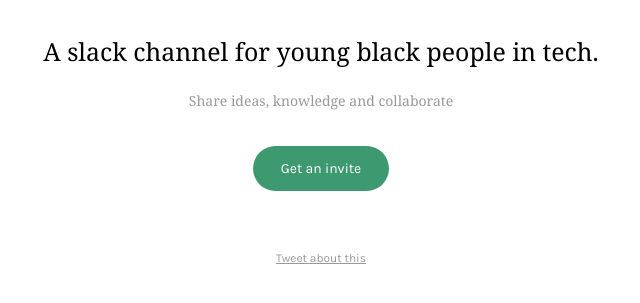
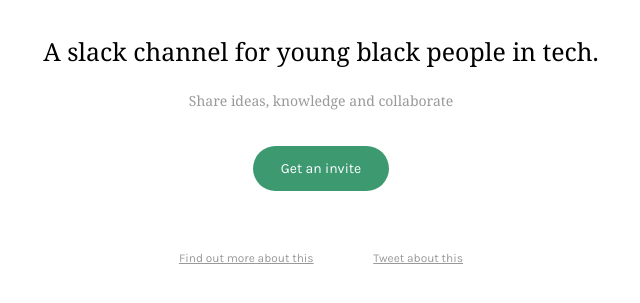
Before and after one commit to ybtl/ybtl.github.io, a plain HTML site: page index.html in a window 1280 px wide. Shown: the part 289-592 px from the top of the page, without its empty margins (319-959 px from the left). Drawn offline with Linux system fonts and the light colour scheme.

Commit message:
Added about link to footer

```diff
--- a/index.html
+++ b/index.html
@@ -34,6 +34,7 @@
       </section>
 
     <footer class="tc mtx">
+      <a href="/about.html" class="karla small grey mrx">Find out more about this</a>
       <a href="http://twitter.com/intent/tweet?text=Get%20invited%20to%20a%20slack%20channel%20for%20young%20black%20people%20in%20tech:%20http%3A%2F%2Feepurl.com%2FbpJIrf" class="karla small grey">
         Tweet about this
       </a>
```
